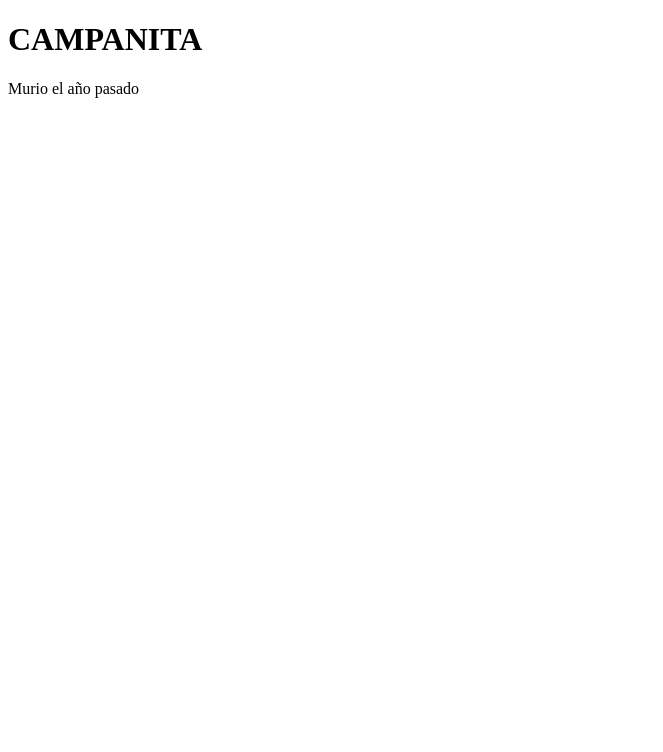
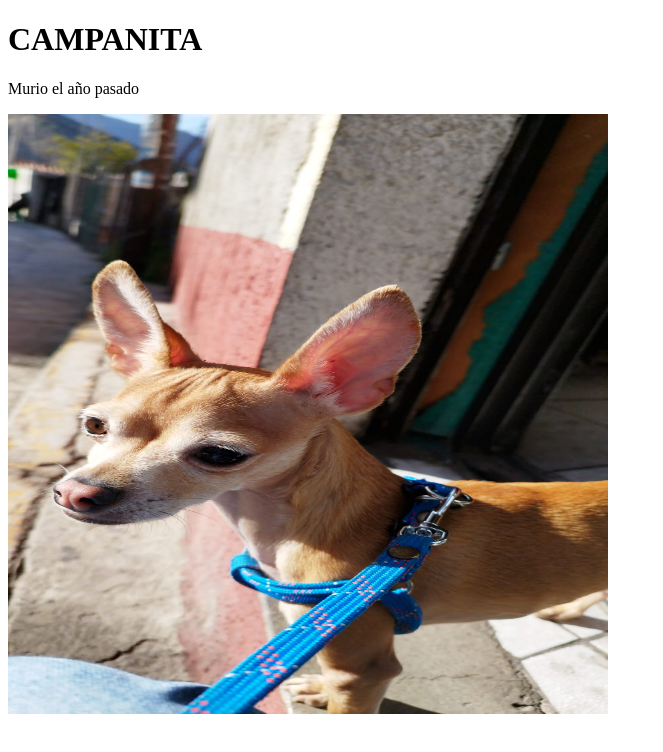
Before and after one commit to Kalyyyy3/PagWebKarlaa, a plain HTML site: page pagina web 1/coco.html in a window 1280 px wide. Shown: the whole page, without its empty margins (0-663 px from the left). Drawn offline with Linux system fonts and the light colour scheme.

Commit message:
pagina web 1-version 2

```diff
--- a/pagina web 1/coco.html
+++ b/pagina web 1/coco.html
@@ -6,5 +6,6 @@
     <body>
 	    <h1>CAMPANITA</h1>
 	    <p>Murio el año pasado</p>
+		<img src="imagen/coco.png" width="600" height="600">
 	    </body>
      </html>
```
Also changed, not shown: pagina web 1/imagen/coco.png (added).
